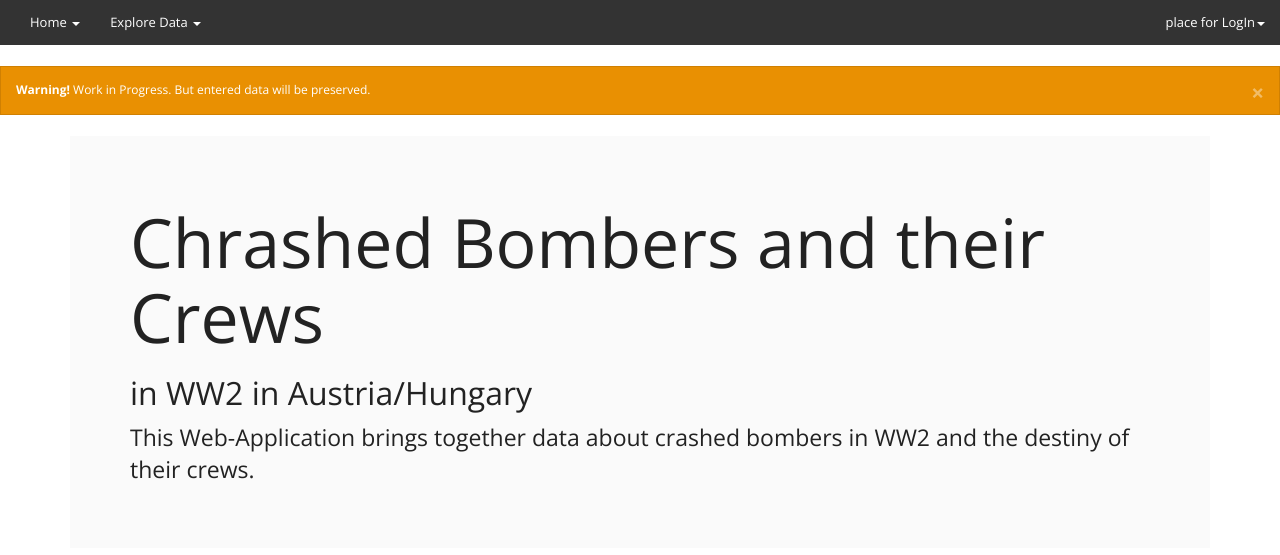
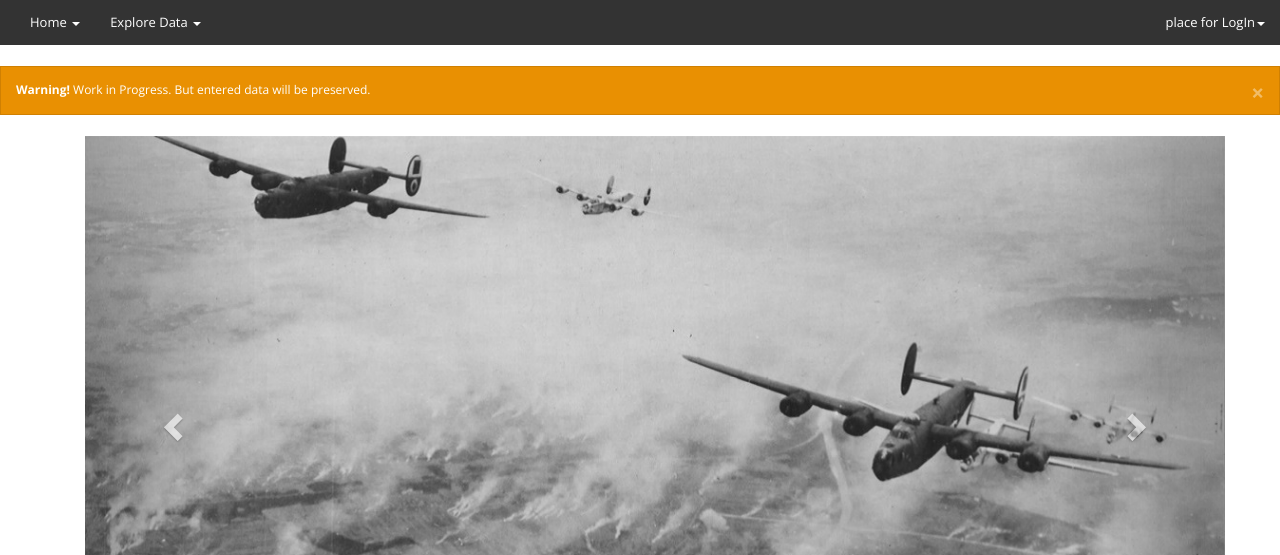
Before and after one commit to acdh-oeaw/DAACDA, a Django app: template webpage/templates/webpage/index.html in a window 1280 px wide. Shown: the top 555 px of the page. Run offline with Django 3.2, Linux system fonts and the light colour scheme; the template is opened without the code that fills it, so the values that code supplies are empty; some libraries are stand-ins or nearby versions.

Commit message:
created nicer start page and added a about page https://clarin.arz.oeaw.ac.at/redmine/issues/6146

```diff
--- a/webpage/templates/webpage/base.html
+++ b/webpage/templates/webpage/base.html
@@ -158,7 +158,7 @@
             </a>
           </div>
           <div class="col-sm-4">
-            <a href="https://github.com/acdh-oeaw/dig_ed_cat" class="navlink" target="_blank">
+            <a href="https://github.com/acdh-oeaw/DAACDA" class="navlink" target="_blank">
                 <img src="{% static 'webpage/img/GitHub-Mark-Light-64px.png' %}" alt="ACDH" width="10%"/>
             </a>
           </div>
--- a/webpage/templates/webpage/index.html
+++ b/webpage/templates/webpage/index.html
@@ -1,11 +1,66 @@
 {% extends "webpage/base.html" %}
+{% load staticfiles %}
+{% block content %}
+<div class="container">
+    <div id="myCarousel" class="carousel slide" data-ride="carousel">
+        <!-- Indicators -->
+        <ol class="carousel-indicators">
+          <li data-target="#myCarousel" data-slide-to="0" class="active"></li>
+          <li data-target="#myCarousel" data-slide-to="1"></li>
+          <li data-target="#myCarousel" data-slide-to="2"></li>
+        </ol>
 
-{% block content %}
+        <!-- Wrapper for slides -->
+        <div class="carousel-inner" role="listbox">
+          <div class="item active">
+            <img src="{% static 'webpage/img/1_NARA_cropped.jpg' %}" alt="First" width="1200" height="600" title="NARA">
+            <div class="carousel-caption">
+             <!--  <h3>Research data</h3>
+              <p>Neolithic and Copper Age in Greece and Anatolia (7000-3000 BC)</p> -->
+            </div>
+          </div>
 
-<div class="jumbotron">
-	<h1>Chrashed Bombers and their Crews</h1>
-	<h2>in WW2 in Austria/Hungary</h2>
-	<p>This Web-Application brings together data about crashed bombers in WW2 and the destiny of their crews.</p>
+          <div class="item">
+            <img src="{% static 'webpage/img/3_NARA_cropped.jpg' %}" alt="Second" width="1200" height="600" title="NARA">
+            <div class="carousel-caption">
+              <!-- <h3>Data model</h3>
+              <p>High granularity of the archaeological data structure</p> -->
+            </div>
+          </div>
+
+          <div class="item">
+            <img src="{% static 'webpage/img/2_NARA_cropped.jpg' %}" alt="Third" width="1200" height="600" title="NARA">
+            <div class="carousel-caption">
+              <!-- <h3>Linked Open Data</h3>
+              <p>Open Access and Data reuse</p> -->
+            </div>
+          </div>
+        </div>
+
+        <!-- Left and right controls -->
+        <a class="left carousel-control" href="#myCarousel" role="button" data-slide="prev">
+          <span class="glyphicon glyphicon-chevron-left" aria-hidden="true"></span>
+          <span class="sr-only">Previous</span>
+        </a>
+        <a class="right carousel-control" href="#myCarousel" role="button" data-slide="next">
+          <span class="glyphicon glyphicon-chevron-right" aria-hidden="true"></span>
+          <span class="sr-only">Next</span>
+        </a>
+    </div>
+    <div class="container text-center">
+    <h2 class="bs-docs-featurette-title"><strong>D</strong>owned <strong>A</strong>llied <strong>A</strong>ir <strong>C</strong>rew <strong>D</strong>atabase <strong>A</strong>ustria</h2>
+    <h3>DAACDA</h3>
+    <div>
+        <h4 class="text-center">The application’s purpose is the publication of data about allied air crews whose planes were downed above Austria during World War II. The data running this application was gathered by <strong>Georg Hoffmann</strong> and <strong>Nicole Goll</strong>.</h4>
+    </div>
+    <div class="row" style="padding-top:30px;">
+        <div class="col-md-6">
+            <a href="" class="btn btn-info btn-lg">Know more</a>
+        </div>
+        <div class="col-md-6">
+            <a href="{%url 'bombers:bomber_list' %}" class="btn btn-info btn-lg">explore</a>
+        </div>
+    </div>
 </div>
 
 {% endblock %}
--- a/webpage/urls.py
+++ b/webpage/urls.py
@@ -7,4 +7,5 @@ urlpatterns = [
     url(r'^accounts/login/$', views.user_login, name='user_login'),
     url(r'^logout/$', views.user_logout, name='user_logout'),
     url(r'^imprint/$', views.imprint, name='imprint'),
+    url(r'^about/$', views.about_view, name='about'),
 ]
--- a/webpage/views.py
+++ b/webpage/views.py
@@ -14,6 +14,11 @@ def imprint(request):
 def start_view(request):
     context = RequestContext(request)
     return render(request, 'webpage/index.html', context)
+
+
+def about_view(request):
+    context = RequestContext(request)
+    return render(request, 'webpage/about.html', context)
 
 
 #################################################################
```
Also changed, not shown: webpage/templates/webpage/about.html (added, +16 -0 lines), webpage/static/webpage/img/1_NARA_cropped.jpg (added), webpage/static/webpage/img/2_NARA_cropped.jpg (added), webpage/static/webpage/img/3_NARA_cropped.jpg (added).
